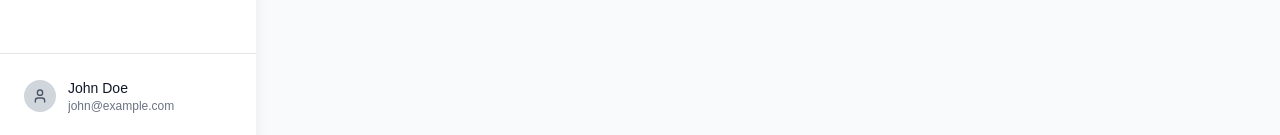
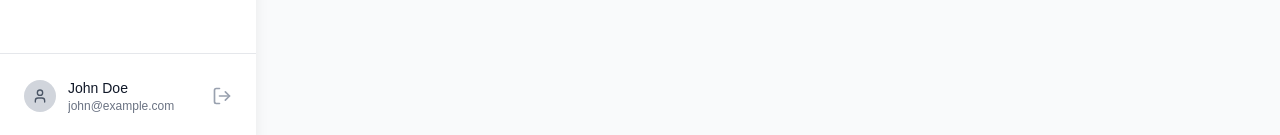
Before and after one commit to VirangaWeerabandara/Ballerina-Competition, a Next.js app in the folder frontend/: page /about in a window 1280 px wide. Shown: the part 662-797 px from the top of the page. Built offline with nearby package versions, Linux system fonts and the light colour scheme.

Commit message:
Fixed search bar focus issue, added signout button

```diff
--- a/frontend/app/projects/newprojectpopup.tsx
+++ b/frontend/app/projects/newprojectpopup.tsx
@@ -186,7 +186,7 @@ export const NewProjectPopup: React.FC<NewProjectPopupProps> = ({ isOpen, onClos
                 name="title"
                 value={formData.title}
                 onChange={handleInputChange}
-                className={`w-full px-4 py-3 border rounded-lg focus:ring-2 focus:ring-blue-500 focus:border-transparent transition-colors ${
+                className={`w-full px-4 py-3 border rounded-lg focus:outline-none focus:ring-2 focus:ring-orange-500  transition-colors ${
                   errors.title ? 'border-red-500' : 'border-gray-300'
                 }`}
                 placeholder="Enter your project name..."
--- a/frontend/components/projectslayout.tsx
+++ b/frontend/components/projectslayout.tsx
@@ -1,7 +1,7 @@
 "use client";
 
 import React, { useState, ReactNode } from 'react';
-import { Menu, X, Search, User, LucideIcon, CirclePlus, Folders, Store, MessagesSquare } from 'lucide-react';
+import { Menu, X, Search, User, LucideIcon, CirclePlus, Folders, Store, MessagesSquare, Icon, LogOut } from 'lucide-react';
 
 interface NavigationItem {
   name: string;
@@ -18,6 +18,11 @@ interface LayoutProps {
 const ProjectsLayout: React.FC<LayoutProps> = ({ children, onCreateNewClick }) => {
   const [sidebarOpen, setSidebarOpen] = useState<boolean>(false);
 
+  const handleSignOut = () => {
+    // Handle sign out logic here
+    console.log("User signed out");
+  };
+
   const navigation: NavigationItem[] = [
     { name: 'Projects', href: '/projects', icon: Folders, current: true },
     { name: 'Marketplace', href: '/', icon: Store, current: false },
@@ -29,7 +34,7 @@ const ProjectsLayout: React.FC<LayoutProps> = ({ children, onCreateNewClick }) =
       {/* Mobile sidebar overlay */}
       {sidebarOpen && (
         <div
-          className="fixed inset-0 z-40 bg-gray-600 bg-opacity-75 lg:hidden"
+          className="fixed inset-0 z-40 bg-black/75 backdrop-blur-lg transition-opacity lg:hidden"
           onClick={() => setSidebarOpen(false)}
         />
       )}
@@ -78,15 +83,22 @@ const ProjectsLayout: React.FC<LayoutProps> = ({ children, onCreateNewClick }) =
 
           {/* Sidebar footer */}
           <div className="p-4 border-t border-gray-200">
-            <div className="flex items-center space-x-3 p-2 rounded-lg hover:bg-gray-50 cursor-pointer">
+            <button
+              onClick={()=>{}}
+              className="flex items-center justify-between p-2 rounded-lg hover:bg-gray-50 cursor-pointer w-full">
+
+              <div className="flex items-center space-x-3">
                 <div className="w-8 h-8 bg-gray-300 rounded-full flex items-center justify-center">
                   <User className="w-4 h-4 text-gray-600" />
                 </div>
-              <div className="flex-1 min-w-0">
+                <div className="flex flex-col text-left">
                   <p className="text-sm font-medium text-gray-900">John Doe</p>
                   <p className="text-xs text-gray-500 truncate">john@example.com</p>
                 </div>
               </div>
+
+              <LogOut onClick={handleSignOut} className="w-5 h-5 text-gray-400 hover:text-orange-500" />
+            </button>
           </div>
         </div>
       </div>
@@ -120,7 +132,7 @@ const ProjectsLayout: React.FC<LayoutProps> = ({ children, onCreateNewClick }) =
                     <input
                       type="text"
                       placeholder="Search..."
-                      className="w-full pl-10 pr-4 py-2 border border-gray-300 rounded-lg focus:ring-2 focus:ring-blue-500 focus:border-transparent text-sm"
+                      className="w-full pl-10 pr-4 py-2 border border-gray-300 rounded-lg focus:outline-none focus:ring-2 focus:ring-orange-500 text-sm"
                     />
                   </div>
                 </div>
```
Lines whose indentation alone changed are shown as unchanged.
